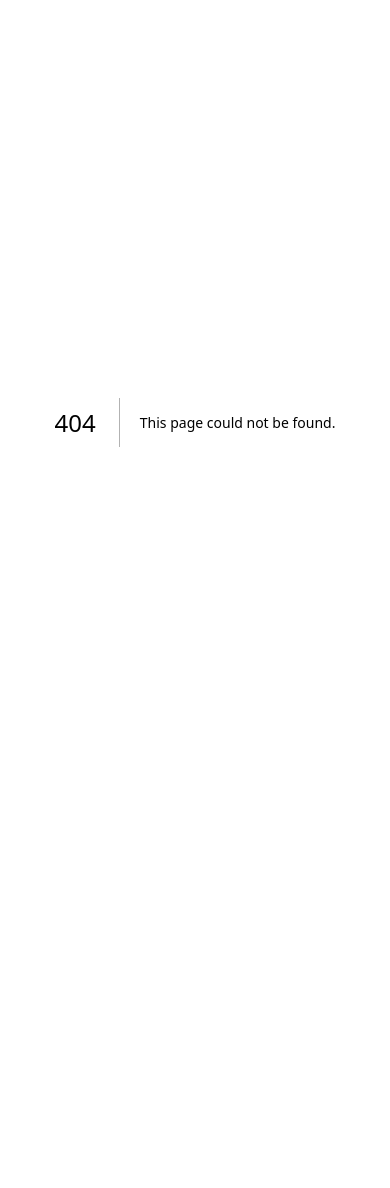
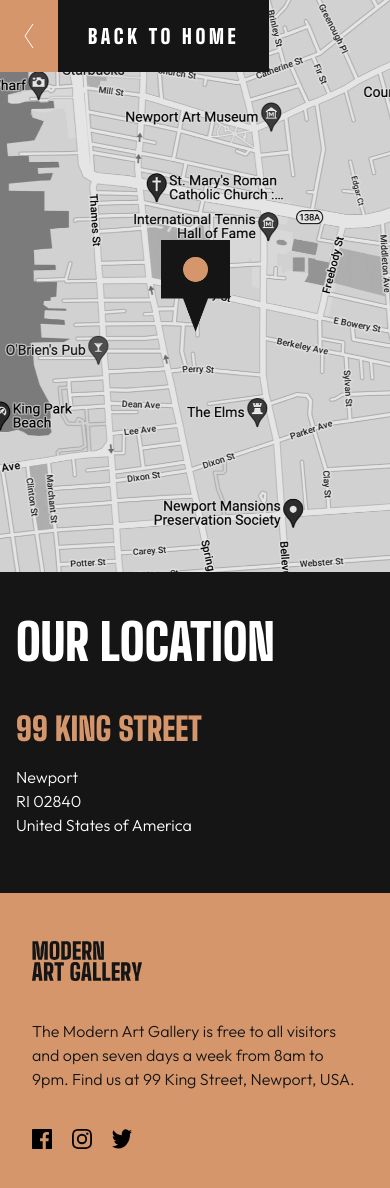
Before and after one commit to Mikoyzskie/fm-art-gallery, a Next.js app: page /location in a window 390 px wide. Before the commit this address had no page. Shown: the top 1188 px of the page. Before the commit the page ends 844 px from the top, so only its background shows below. Built offline with nearby package versions, Linux system fonts and the light colour scheme.

Commit message:
location page mobile

```diff
--- /dev/null
+++ b/src/app/location/page.tsx
@@ -0,0 +1,65 @@
+import React from 'react'
+import { outfit } from "@/app/fonts";
+import Image from "next/image"
+
+export default function page() {
+  return (
+    <>
+      <div className='relative'>
+        <Image
+          src={"/mobile/image-map@2x.png"}
+          alt='location map'
+          height={1100}
+          width={750}
+        />
+        <div className='absolute top-0 left-0'>
+          <button className="flex h-full">
+            <span className="bg-[#D5966C] p-6">
+              <svg width="10" height="24" xmlns="http://www.w3.org/2000/svg"><path stroke="#FFF" fill="none" d="M9 24 1 12 9 0" /></svg>
+            </span>
+            <span className="bg-[#151515] px-[30px] leading-6 py-6 text-white text-[20px] tracking-[3.64px]">BACK TO HOME</span>
+          </button>
+        </div>
+      </div>
+      <div className='bg-[#151515] px-4 pt-12 pb-14 text-white flex flex-col gap-12'>
+        <h1 className='text-[50px] leading-[45px] '>OUR LOCATION</h1>
+        <div className='flex flex-col gap-5'>
+          <h3 className='text-[#D5966C] text-[32px] leading-8 uppercase'>99 King Street</h3>
+          <div>
+            <p className={`${outfit.className}`}>Newport<br />RI 02840<br />United States of America</p>
+          </div>
+        </div>
+      </div>
+      <footer className="bg-[#D5966C] text-[#151515] px-8 py-12">
+        <Image
+          src={"/logo-dark.svg"}
+          alt="logo footer"
+          width={111}
+          height={40}
+          className="pb-[38px]"
+        />
+        <p className={`${outfit.className} pb-[38px]`}>The Modern Art Gallery is free to all visitors and open seven days a week from 8am to 9pm. Find us at 99 King Street, Newport, USA.</p>
+        <div className="flex gap-5 invert">
+          <Image
+            src={"/icon-facebook.svg"}
+            alt="facebook icon"
+            width={20}
+            height={20}
+          />
+          <Image
+            src={"/icon-instagram.svg"}
+            alt="instagram icon"
+            width={20}
+            height={20}
+          />
+          <Image
+            src={"/icon-twitter.svg"}
+            alt="twitter icon"
+            width={20}
+            height={20}
+          />
+        </div>
+      </footer>
+    </>
+  )
+}
```
